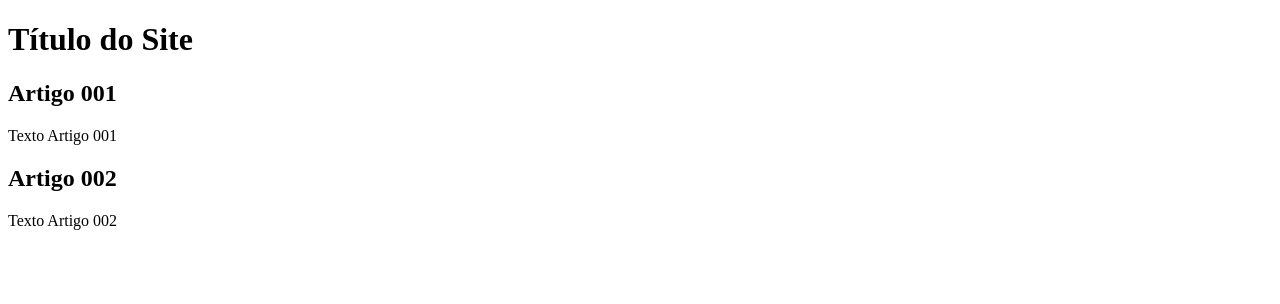
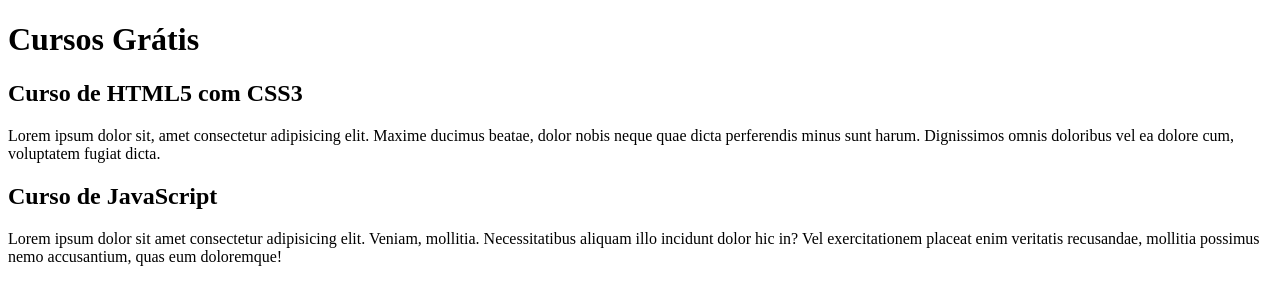
Before and after one commit to vinisnzy/aula-branches, a plain HTML site: page index.html in a window 1280 px wide. Drawn offline with Linux system fonts and the light colour scheme.

Commit message:
comecei o conteúdo

```diff
--- a/index.html
+++ b/index.html
@@ -8,15 +8,15 @@
 <body>
     <main>
         <header>
-            <h1>Título do Site</h1>
+            <h1>Cursos Grátis</h1>
         </header>
         <article>
-            <h2>Artigo 001</h2>
-            <p>Texto Artigo 001</p>
+            <h2>Curso de HTML5 com CSS3</h2>
+            <p>Lorem ipsum dolor sit, amet consectetur adipisicing elit. Maxime ducimus beatae, dolor nobis neque quae dicta perferendis minus sunt harum. Dignissimos omnis doloribus vel ea dolore cum, voluptatem fugiat dicta.</p>
         </article>
         <article>
-            <h2>Artigo 002</h2>
-            <p>Texto Artigo 002</p>
+            <h2>Curso de JavaScript</h2>
+            <p>Lorem ipsum dolor sit amet consectetur adipisicing elit. Veniam, mollitia. Necessitatibus aliquam illo incidunt dolor hic in? Vel exercitationem placeat enim veritatis recusandae, mollitia possimus nemo accusantium, quas eum doloremque!</p>
         </article>
     </main>
 </body>
```
